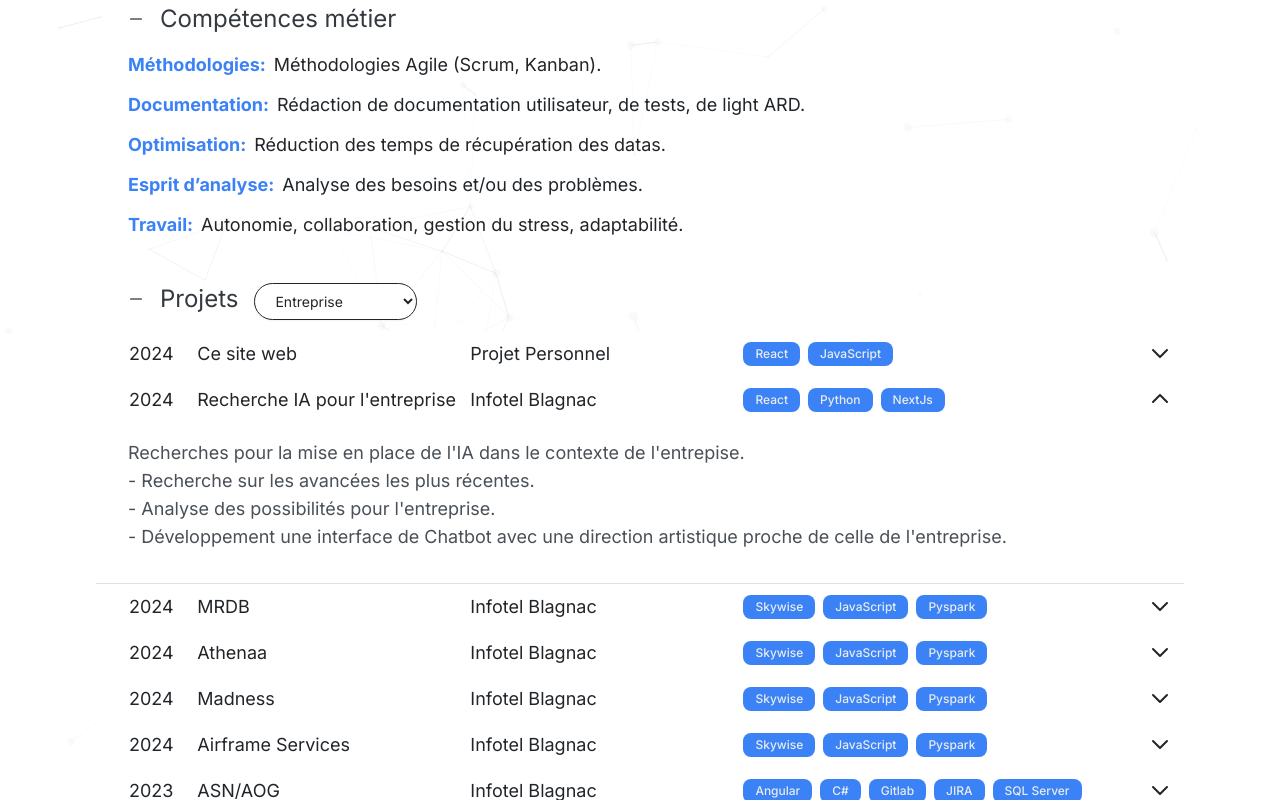
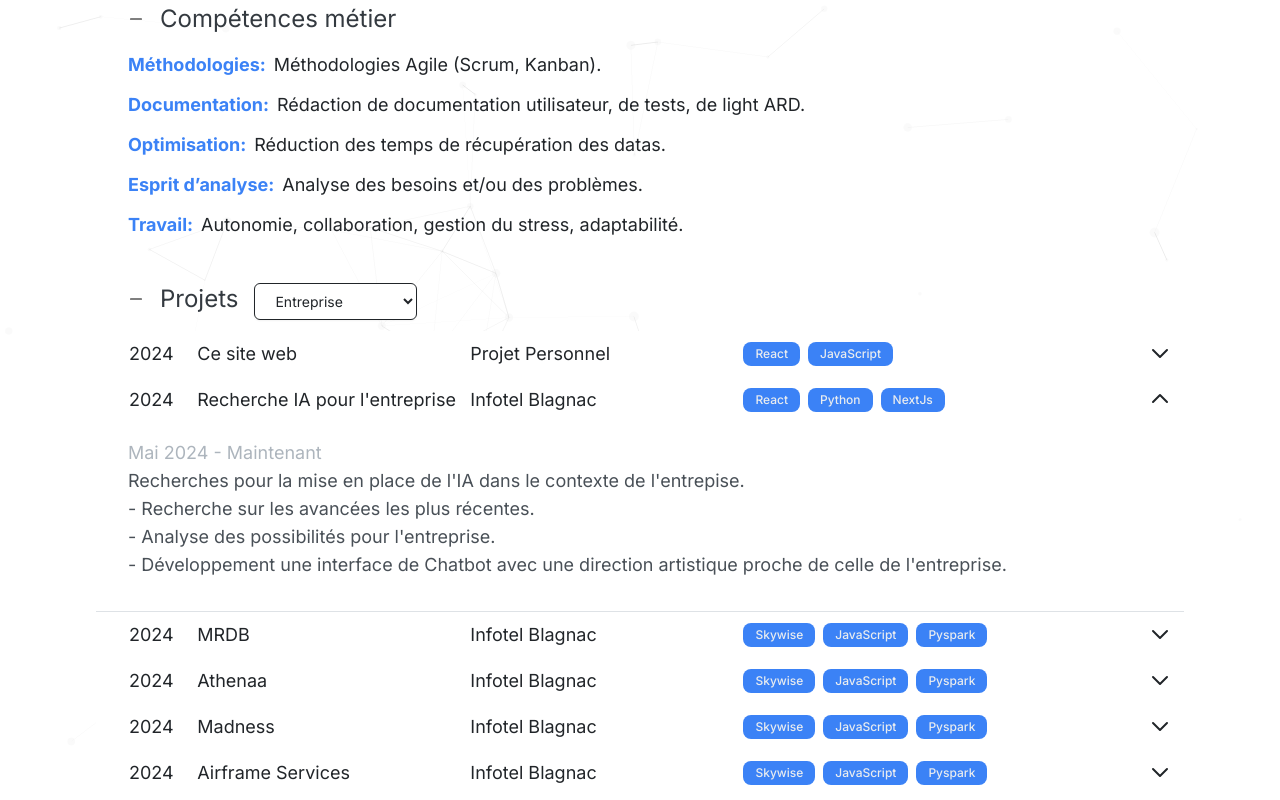
Before and after one commit to ThomasC317/websiteV2, a Next.js app: page /work in a window 1280 px wide. Both pictures are taken after a click on the element 640 px from the left and 1055 px from the top of the page. Shown: the part 655-1455 px from the top of the page. Built offline with nearby package versions, Linux system fonts and the light colour scheme.

Commit message:
fixing button hover

```diff
--- a/app/page.tsx
+++ b/app/page.tsx
@@ -48,7 +48,7 @@
     variant="outline"
     className="w-full sm:w-auto bg-azure-radiance-950 text-white rounded-3xl flex items-center justify-center px-6 py-4 text-2xl border-0"
     onClick={handleButtonClick}
-    style={{color:"white"}}
+    style={{color:"white", backgroundColor: '#172e54' }}
 >
     Mon travail
     <svg
--- a/app/work/page.tsx
+++ b/app/work/page.tsx
@@ -220,9 +220,9 @@
   <div className="flex gap-4 sm:items-center">
   <Button
     variant="outline"
-    className="w-full sm:w-auto bg-azure-radiance-950 text-white rounded-3xl flex items-center justify-center px-6 py-4 text-2xl border-0"
+    className="w-full sm:w-auto text-white rounded-3xl flex items-center justify-center px-6 py-4 text-2xl border-0"
     onClick={handleButtonClick}
-    style={{color:"white"}}
+    style={{color:"white", backgroundColor: '#172e54' }}
 >
     Plus d'infos & Contact
     <svg
@@ -358,6 +358,7 @@
                 unmountOnExit
             >
                         <div className="py-4 expanded-card">
+                        <span className="text-lg text-gray-300">{project.year}</span>
                             <p className="text-gray-700 text-lg" dangerouslySetInnerHTML={{ __html: project.description }} />
                         </div>
                     </CSSTransition>
--- a/app/work/work.css
+++ b/app/work/work.css
@@ -247,7 +247,3 @@
 .fade-enlarge-exit-active {
     max-height: 0;
 }
-
-.rounded-3xl {
-    border-radius: 1.5rem;
-}
--- a/components/component/contact.tsx
+++ b/components/component/contact.tsx
@@ -28,7 +28,6 @@
       ...prevData,
       [name]: value
     }));
-    console.log(formData)
   };
 
   const handleSubmit = (e) => {
```
